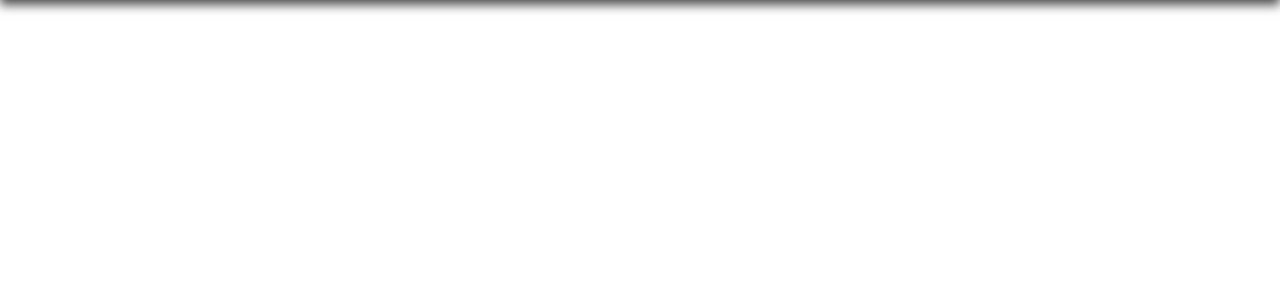
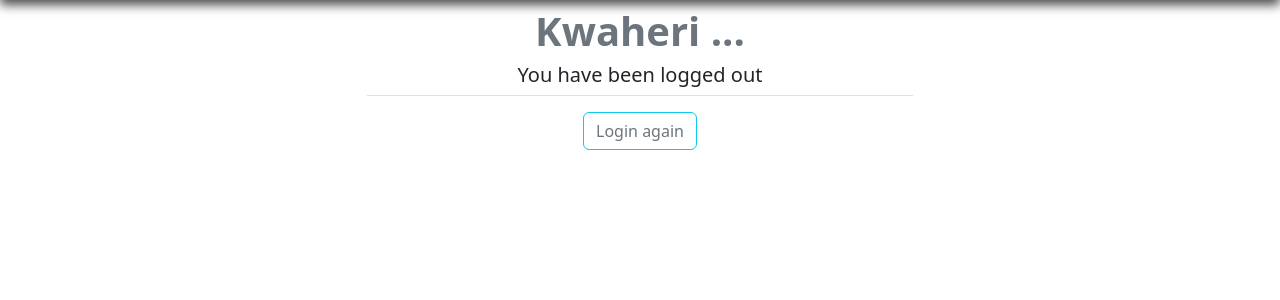
Before and after one commit to morikeli/ziada, a Django app: template students/templates/students/logout.html in a window 1280 px wide. Shown: the part 57-357 px from the top of the page. Run offline with Django 4.2, Linux system fonts and the light colour scheme; the template is opened without the code that fills it, so the values that code supplies are empty; some libraries are stand-ins or nearby versions.

Commit message:
updated UI

```diff
--- a/students/templates/students/index.html
+++ b/students/templates/students/index.html
@@ -31,6 +31,10 @@
             </div>
         </div>
 
+        <div class="row">
+
+        </div>
+
     </div>
     {% endblock %}
 </body>
--- a/students/templates/students/logout.html
+++ b/students/templates/students/logout.html
@@ -8,7 +8,19 @@
 </head>
 <body>
     {% block content %}
-
+    <div class="container">
+        <div class="row">
+            <div class="col-md-6 offset-sm-3">
+                <h1 class="text-center text-muted fw-bold">Kwaheri ...</h1>
+                <h5 class="text-center">You have been logged out</h5>
+                <div class="border-top pt-3 text-center">
+                    <small class="text-muted">
+                        <a href="{% url 'login' %}" class="btn btn-outline-info text-secondary">Login again</a>
+                    </small>
+                </div>
+            </div>
+        </div>
+    </div>
     {% endblock %}
 </body>
 </html>
--- a/students/templates/students/profile.html
+++ b/students/templates/students/profile.html
@@ -8,7 +8,11 @@
 </head>
 <body>
     {% block content %}
+    <div class="container">
+        <div class="row">
 
+        </div>
+    </div>
     {% endblock %}
 </body>
 </html>
```
Also changed, not shown: students/templates/students/login.html (+21 -1 lines), students/templates/students/signup.html (+20 -1 lines).
